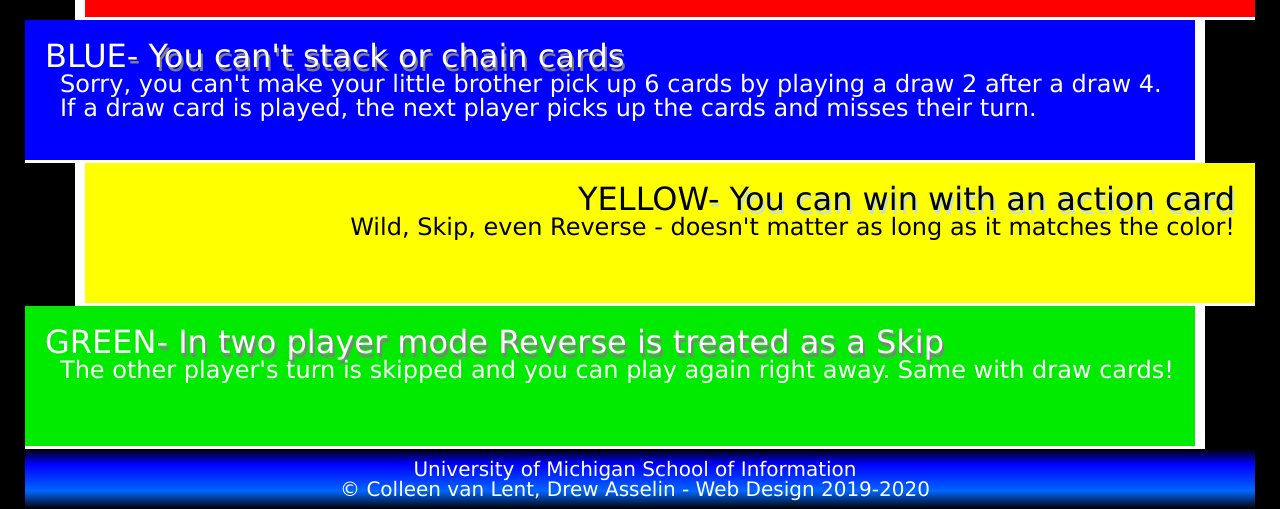
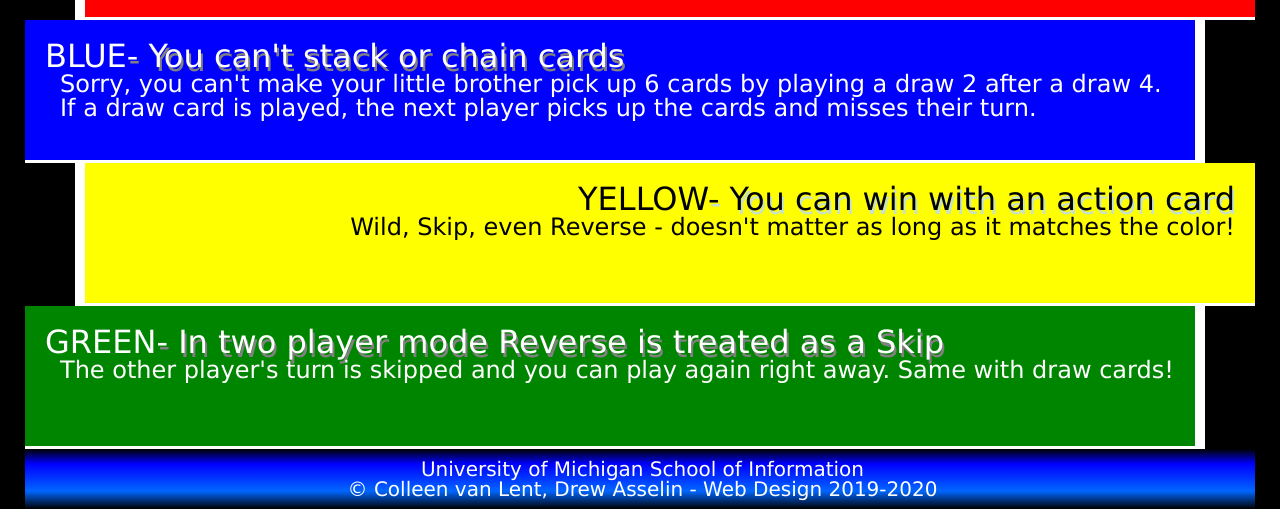
Before and after one commit to josh-horowitz/homework2-2022, a plain HTML site: page index.html in a window 1280 px wide. Shown: the part 716-1225 px from the top of the page. Drawn offline with Linux system fonts and the light colour scheme.

Commit message:
updated footer p padding and green color

```diff
--- a/css/style.css
+++ b/css/style.css
@@ -83,7 +83,7 @@ div.yellow {
 }
 
 div.green {
-    background-color: #00EB00;
+    background-color: #008500;
     text-align: left;
     margin-right: 50px;
     border-right: 10px solid;
@@ -107,5 +107,5 @@ footer p {
     padding-top: 10px;
     padding-bottom: 10px;
     padding-right: 10px;
-    padding-left: 0px;
+    padding-left: none;
 }
```
